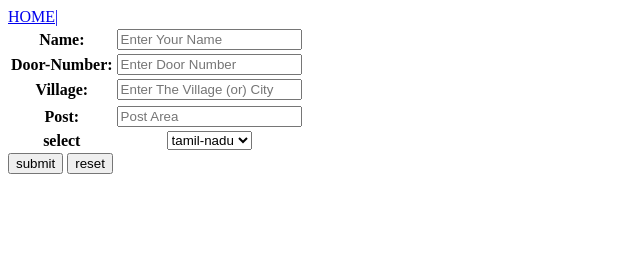
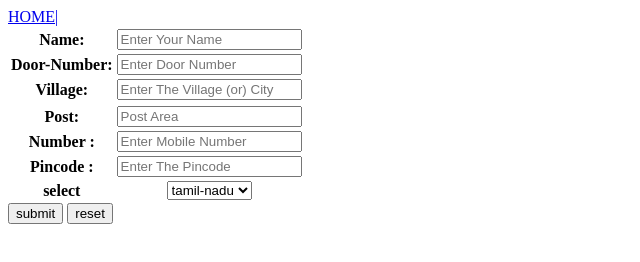
Before and after one commit to guna0223/project-2, a plain HTML site: page address.html in a window 1280 px wide. Shown: the whole page, without its empty margins (0-640 px from the left). Drawn offline with Linux system fonts and the light colour scheme.

Commit message:
added files

```diff
--- a/address.html
+++ b/address.html
@@ -41,6 +41,17 @@
                         <th><label for="post">Post:</label></th>
                         <th><input type="text" placeholder="Post Area" id="post"></th>
                     </tr>
+                    <div>
+                        <tr>
+                            <th><label for="phnumber">Number :</label></th>
+                            <th><input type="tel" placeholder="Enter Mobile Number" id="phnumber"></th>
+                        </tr>
+                    </div>
+                    <div>
+                        <tr>
+                            <th><label for="pincode">Pincode :</label></th>
+                            <th><input type="number" placeholder="Enter The Pincode" id="pincode"></th>
+                        </tr>
                     </div>
 
                     <div>
```
